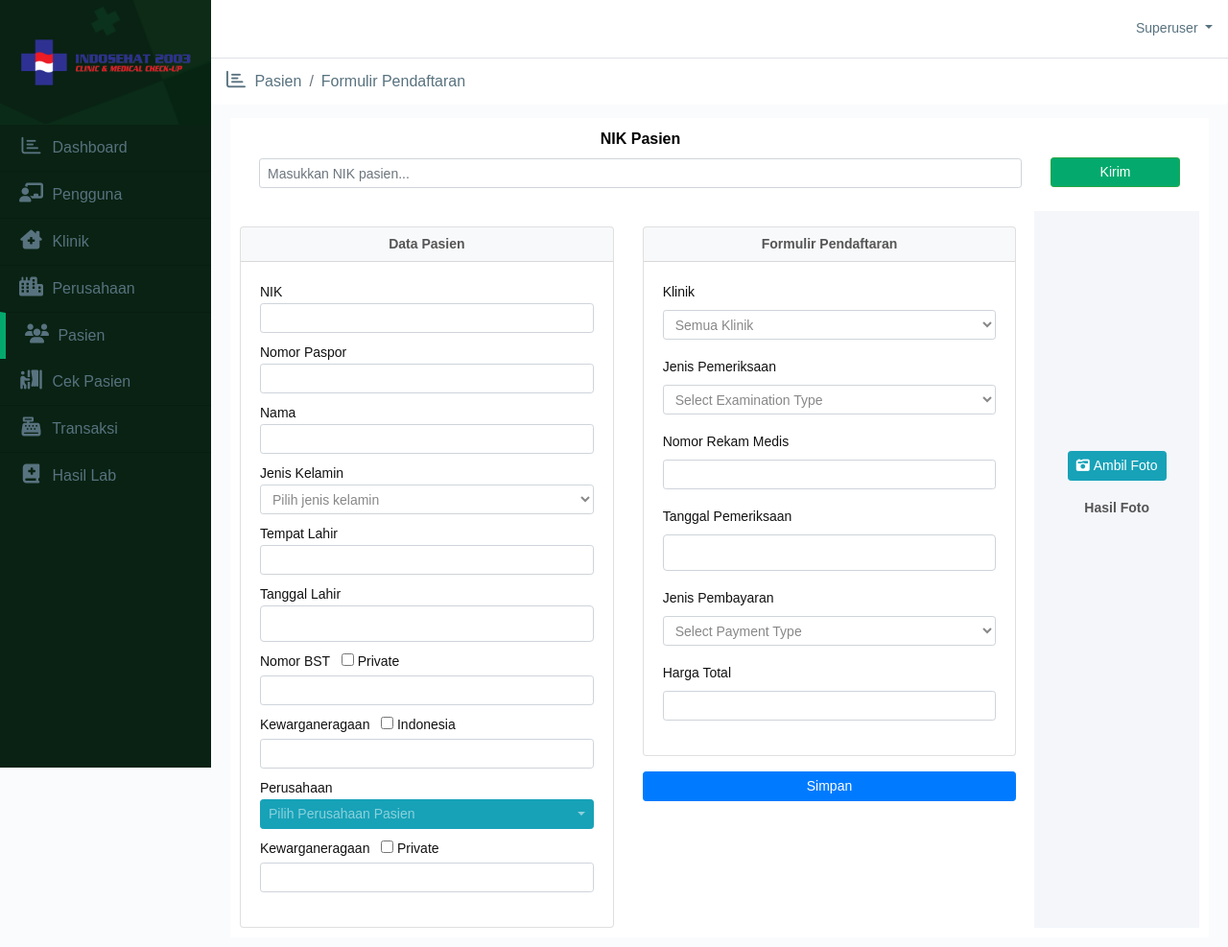
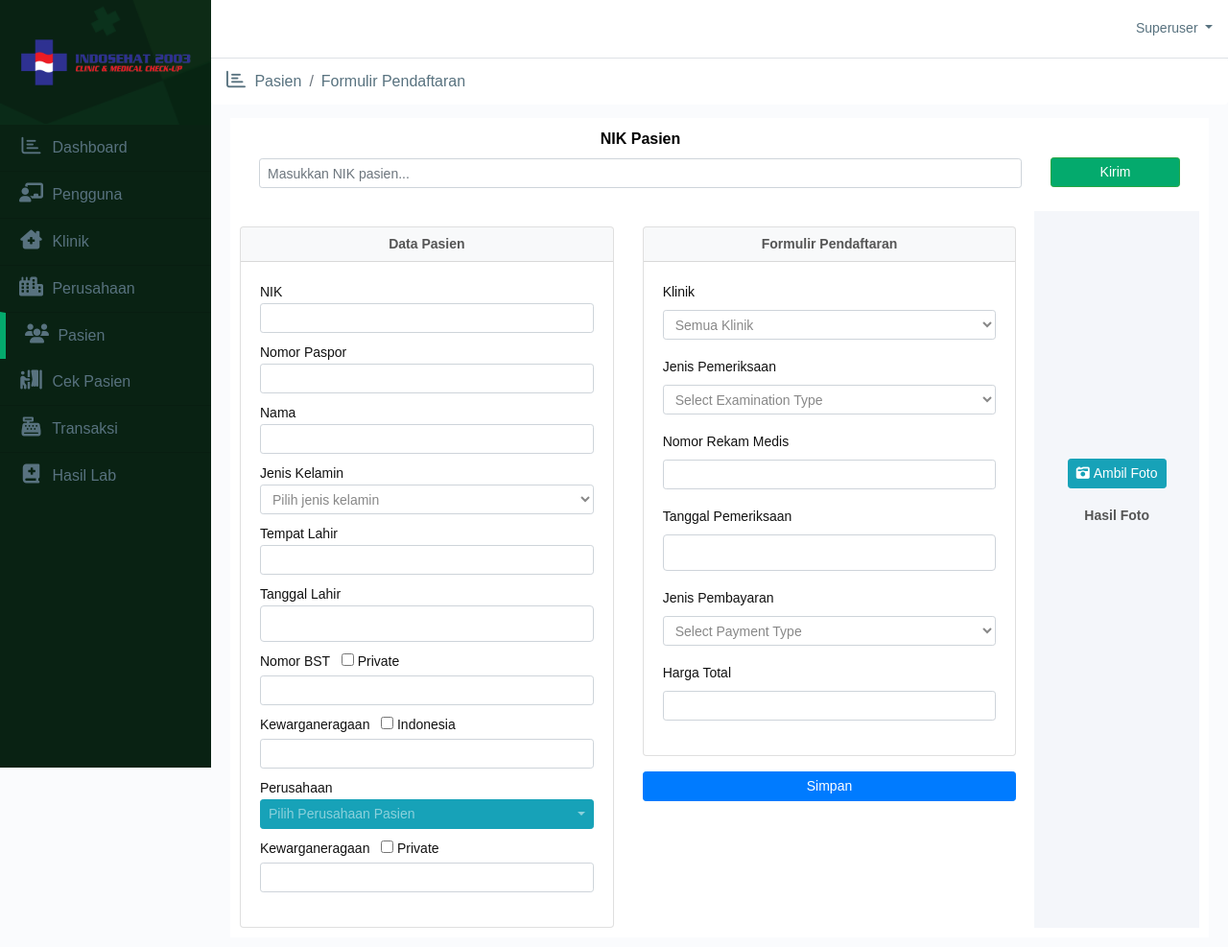
Before and after one commit to alifahfathonah/mcu-klinikindosehat2003, a CodeIgniter app: page /database/patient/registrationPatient in a window 1280 px wide. Shown: the whole page at 96% size. Run offline with CodeIgniter, Linux system fonts and the light colour scheme; a user stored in the database is signed in; data comes from the database, SQL or seed files in the repository; data that the repository does not hold is empty; some libraries are stand-ins or nearby versions.

Commit message:
Fixing Registration

```diff
--- a/application/views/patients/registration_patient.php
+++ b/application/views/patients/registration_patient.php
@@ -168,7 +168,7 @@
 				</div>
 				<div class="col-md-2 text-center" style="background-color: #f4f6fa; margin-left: -15px; padding: 10px;">
 					<div id="my_camera"></div>
-					<div class="text-center">
+					<div class="text-center mt-2">
 						<button class="btn btn-sm btn-info" value="Take Snapshot" onClick="take_snapshot()"><i class="fas fa-camera-retro"></i>&nbsp;Ambil Foto</button>
 					</div>
 					<div class="mt-3">
@@ -187,8 +187,6 @@
 
 <script type="text/javascript" src="<?= base_url('assets/webcam/webcam.min.js') ?>"></script>
 <script>
-	$(function() {
-
 	jQuery('#date_of_birth').datetimepicker({
 		timepicker: false,
 		format: 'Y-m-d'
@@ -413,6 +411,4 @@
 				console.log("complete");
 			});
 	});
-
-	});
 </script>
```
Lines whose indentation alone changed are shown as unchanged.
